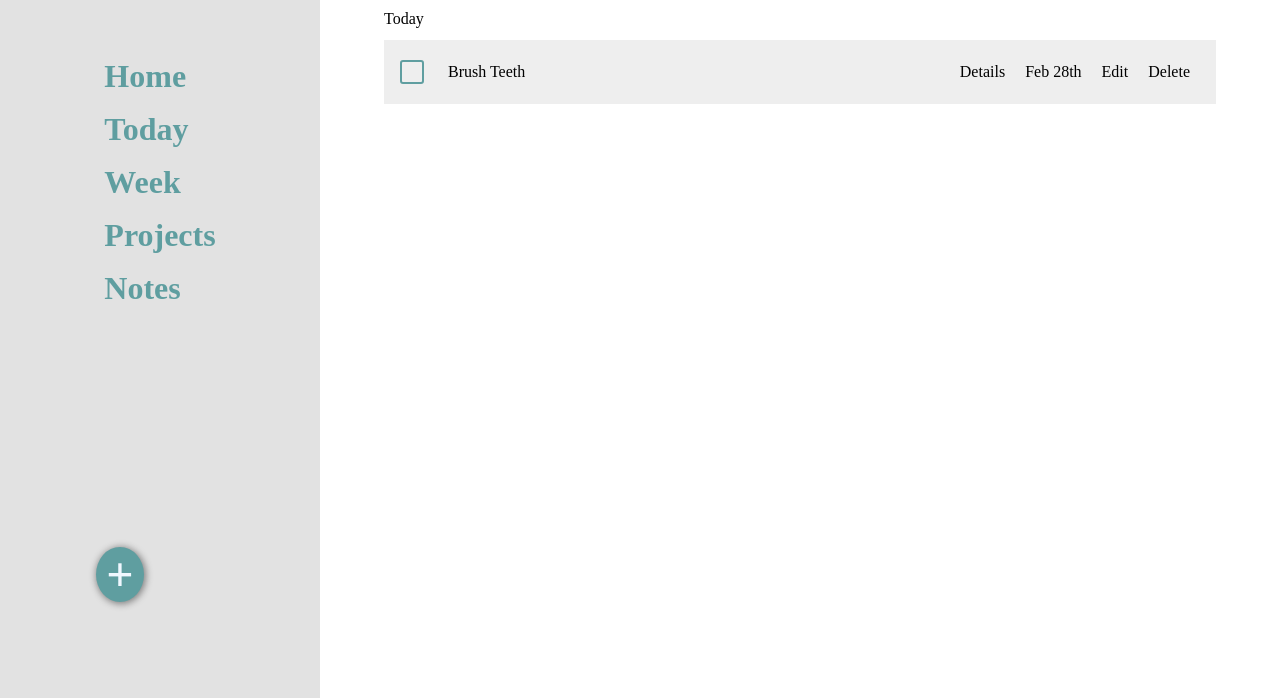
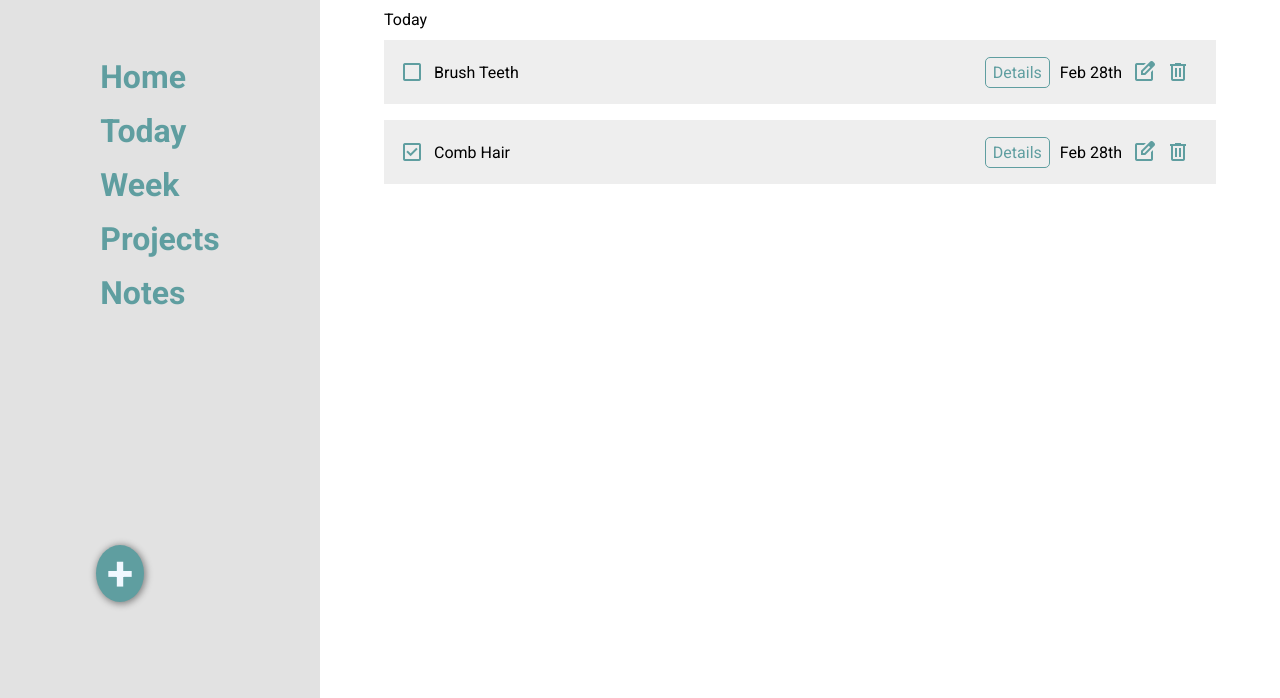
Before and after one commit to M-PROV/todo_list, a website built with webpack: page src/index.html in a window 1280 px wide. Shown: the part 102-800 px from the top of the page. Built offline with nearby package versions, Linux system fonts and the light colour scheme.

Commit message:
Added more styling elements as well as icons. Begin logic building tomorrow

```diff
--- a/src/index.html
+++ b/src/index.html
@@ -3,8 +3,12 @@
 <head>
     <meta charset="UTF-8">
     <meta name="viewport" content="width=device-width, initial-scale=1.0">
+    <link rel="preconnect" href="https://fonts.googleapis.com">
+    <link rel="preconnect" href="https://fonts.gstatic.com" crossorigin>
+    <link href="https://fonts.googleapis.com/css2?family=Roboto:ital,wght@0,100;0,300;0,400;0,500;0,700;0,900;1,100;1,300;1,400;1,500;1,700;1,900&display=swap" rel="stylesheet">
+    <link rel="stylesheet" href="https://fonts.googleapis.com/css2?family=Material+Symbols+Outlined:opsz,wght,FILL,GRAD@20..48,100..700,0..1,-50..200" />
     <script src="main.js" defer></script>
-    <title>To Do List</title>
+    <title>To-Do List</title>
 </head>
 <body>
     <div id="content">
@@ -23,24 +27,47 @@
         </nav>
 
         <div id="main-container">
-            <div class="today-container">
-                <div class="today-title">Today</div>
-                <div class="today-accordion-container">
+            <div class="todo-container">
+                <div class="todo-title">Today</div>
+                <div class="todo-accordion-container">
                     <div class="todo-row">
                         <div class="row-left-side">
-                            <div class="checkbox"></div>
+                            <span class="material-symbols-outlined checkbox">
+                                check_box_outline_blank
+                            </span>
                             <div class="todo-title">Brush Teeth</div>
                         </div>
                         <div class="row-right-side">
-                            <div>Details</div>
+                            <div class="todo-details">Details</div>
                             <div>Feb 28th</div>
-                            <div>Edit</div>
-                            <div>Delete</div>
+                            <span class="material-symbols-outlined">
+                                edit_square
+                            </span>
+                            <span class="material-symbols-outlined">
+                                delete
+                            </span>
+                        </div>
+                    </div>
+                    <div class="todo-row">
+                        <div class="row-left-side">
+                            <span class="material-symbols-outlined">
+                                check_box
+                            </span>
+                            <div class="todo-title">Comb Hair</div>
+                        </div>
+                        <div class="row-right-side">
+                            <div class="todo-details">Details</div>
+                            <div>Feb 28th</div>
+                            <span class="material-symbols-outlined">
+                                edit_square
+                            </span>
+                            <span class="material-symbols-outlined">
+                                delete
+                            </span>
                         </div>
                     </div>
                 </div>
             </div>
         </div>
-    </div>
 </body>
 </html>
--- a/src/style.css
+++ b/src/style.css
@@ -3,6 +3,9 @@
     margin: 0;
     padding: 0;
     box-sizing: border-box;
+    font-family: "Roboto", sans-serif;
+  font-weight: 400;
+  font-style: normal;
 }
 
 html,
@@ -62,7 +65,7 @@ body {
 }
 
 .nav > li:hover {
-    content: '#';
+    content: "#";
     color: rgb(65, 111, 112);
     cursor: pointer;
 }
@@ -88,7 +91,7 @@ body {
     padding: 1rem 4rem;
 }
 
-.today-container {
+.todo-container {
     display: grid;
     grid-template-rows: 30px 1fr;
 }
@@ -120,16 +123,39 @@ body {
     height: 1.5rem;
     width: 1.5rem;
     border-radius: 3px;
-    border: 2px solid cadetblue;
     cursor: pointer;
 }
 
 
 .row-right-side {
     display: flex;
+    align-items: center;
 }
 
-.row-right-side > div {
-    padding: 0px 10px;
+.row-right-side > div, .material-symbols-outlined {
+    margin-right: 10px;
+}
+
+.material-symbols-outlined {
+    color: cadetblue;
     cursor: pointer;
 }
+
+.material-symbols-outlined:hover {
+    color: rgb(65, 111, 112);
+}
+
+.todo-details {
+    color: cadetblue;
+    border: 1px solid cadetblue;
+    border-radius: 5px;
+    transition: .2s ease-in-out;
+    align-self: center;
+    padding: 5px 7px;
+    cursor: pointer;
+}
+
+.todo-details:hover {
+    color: aliceblue;
+    background-color: cadetblue;
+}
```
Also changed, not shown: dist/index.html, dist/main.js, src/svg/delete_FILL0_wght400_GRAD0_opsz24.svg (added), src/svg/done_FILL0_wght400_GRAD0_opsz24.svg (added), src/svg/edit_FILL0_wght400_GRAD0_opsz24.svg (added).
